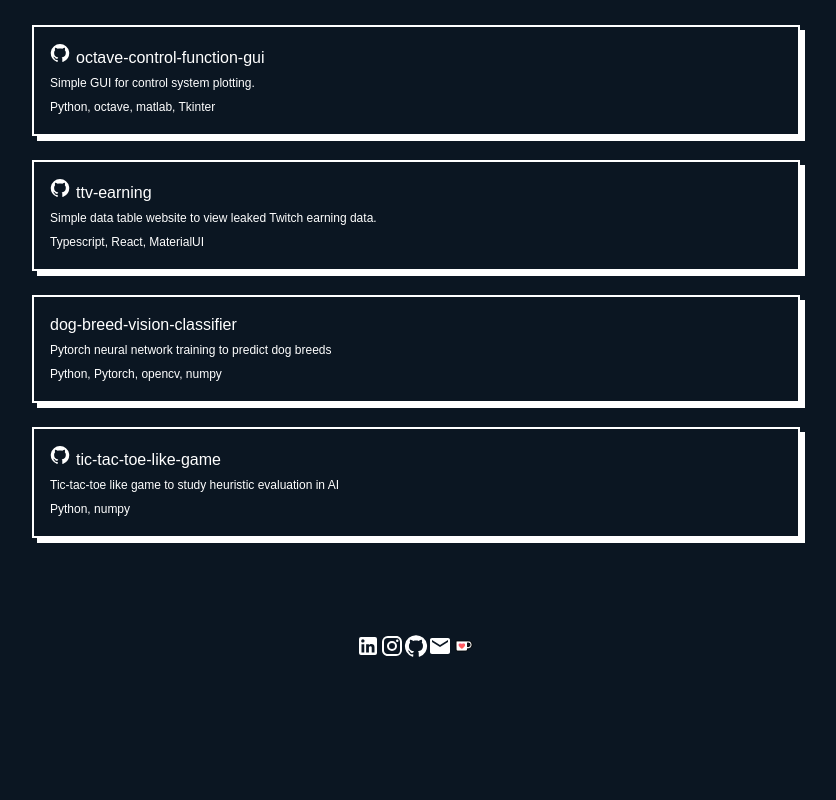
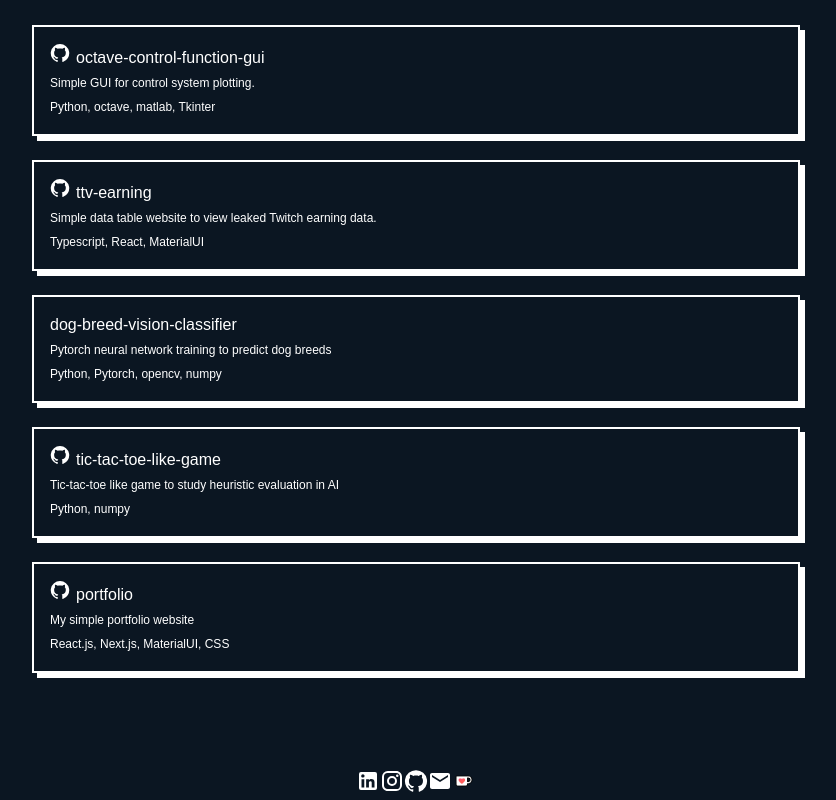
Before and after one commit to willyyhuang/portfolio, a Next.js app: page /Projects in a window 1280 px wide. Shown: the part 1430-2230 px from the top of the page, without its empty margins (224-1060 px from the left). Before the commit the page ends 2095 px from the top, so only its background shows below. Built offline with nearby package versions, Linux system fonts and the light colour scheme; a web font is replaced by a local one.

Commit message:
add portfolio github

```diff
--- a/pages/Projects.tsx
+++ b/pages/Projects.tsx
@@ -89,6 +89,12 @@
     description: 'Tic-tac-toe like game to study heuristic evaluation in AI',
     techStack: 'Python, numpy',
     github: 'https://github.com/bcobo341/COMP472_Project_2',
+  },
+  {
+    title: 'portfolio',
+    description: 'My simple portfolio website',
+    techStack: 'React.js, Next.js, MaterialUI, CSS',
+    github: 'https://github.com/willyyhuang/portfolio',
   },
 ]
 
```
